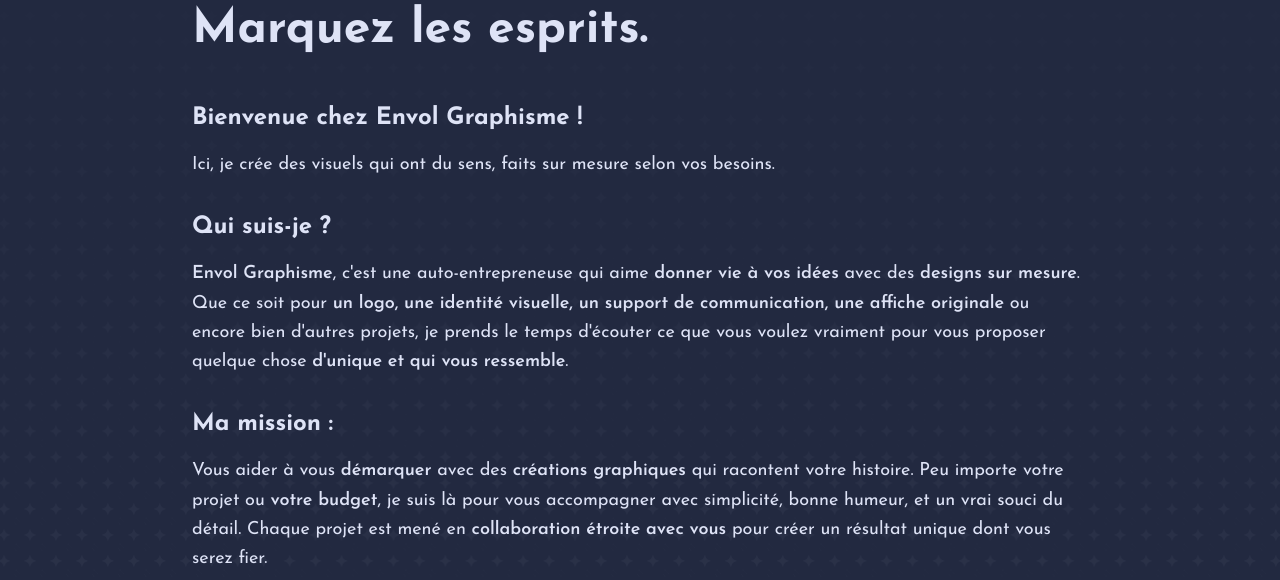
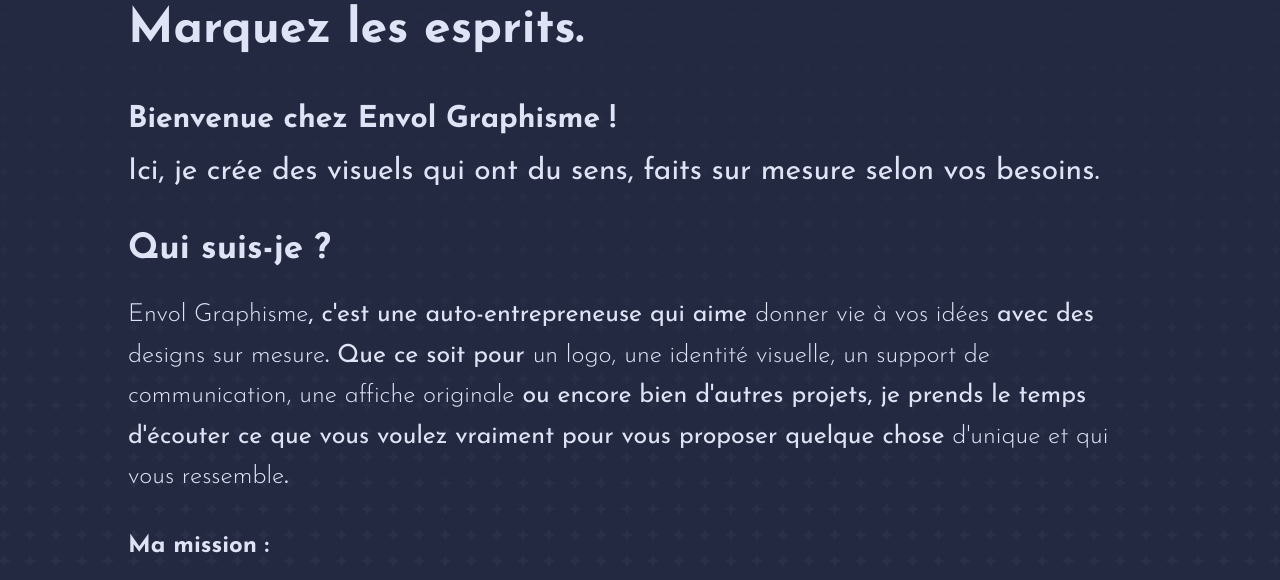
Before and after one commit to Xeloriom/Envol-Graphisme, a website: page index.html in a window 1280 px wide. Shown: the part 890-1470 px from the top of the page. Drawn offline with nearby package versions, Linux system fonts and the light colour scheme.

Commit message:
etoile bg

```diff
--- a/index.html
+++ b/index.html
@@ -124,7 +124,7 @@
 
     <!-- Couche 1: Étoiles lointaines (plus lent) -->
     <div class="parallax-layer" data-speed="0.2">
-        <img src="./img/etoiles.svg" alt="" class="parallax-element w-full h-full object-cover opacity-60">
+        <img src="./img/Ciel%20étoilé.png" alt="" class="parallax-element w-full h-full object-cover opacity-60">
     </div>
 
     <!-- Couche 3: Lune -->
@@ -183,7 +183,7 @@
 </section>
 
 <!-- Section Bienvenue -->
-<section id="bienvenue" class="relative min-h-screen py-24 px-8 bg-[#222940]">
+<section id="bienvenue" class="relative min-h-screen py-24 px-0 bg-[#222940]">
 
     <!-- Fond avec parallax -->
     <div class="absolute h-[100vw] inset-0 bg-[url('/img/Motif%20étoiles%20blanches.svg')] bg-cover bg-center opacity-10 [mask-image:linear-gradient(to_top,rgba(0,0,0,0.8),rgba(0,0,0,0))] [-webkit-mask-image:-webkit-gradient(linear,left_bottom,left_top,from(rgba(0,0,0,0.8)),to(rgba(0,0,0,0)))]"></div>
@@ -191,24 +191,24 @@
 
 
     <!-- Contenu -->
-    <div class="relative z-10 max-w-4xl mx-auto text-[#DEE3F6]">
+    <div class="relative z-10 max-w-[80%] mx-auto text-[#DEE3F6]">
         <h2 class="text-5xl font-bold mb-12">Marquez les esprits.</h2>
 
-        <div class="space-y-8 text-lg leading-relaxed">
+        <div class="space-y-8  leading-relaxed">
             <div>
-                <h3 class="text-2xl font-bold mb-4">Bienvenue chez Envol Graphisme !</h3>
-                <p>Ici, je crée des visuels qui ont du sens, faits sur mesure selon vos besoins.</p>
+                <h3 class="text-3xl font-bold mb-4">Bienvenue chez Envol Graphisme !</h3>
+                <p class="text-3xl">Ici, je crée des visuels qui ont du sens, faits sur mesure selon vos besoins.</p>
             </div>
 
             <div>
-                <h3 class="text-2xl font-bold mb-4">Qui suis-je ?</h3>
-                <p>
-                    <span class="font-semibold">Envol Graphisme</span>, c'est une auto-entrepreneuse qui aime
-                    <span class="font-semibold">donner vie à vos idées</span> avec des
-                    <span class="font-semibold">designs sur mesure</span>. Que ce soit pour
-                    <span class="font-semibold">un logo, une identité visuelle, un support de communication, une affiche originale</span>
+                <h3 class="text-[35px] font-bold mb-4">Qui suis-je ?</h3>
+                <p class="text-[25px]">
+                    <span class="font-light">Envol Graphisme</span>, c'est une auto-entrepreneuse qui aime
+                    <span class="font-light">donner vie à vos idées</span> avec des
+                    <span class="font-light">designs sur mesure</span>. Que ce soit pour
+                    <span class="font-light">un logo, une identité visuelle, un support de communication, une affiche originale</span>
                     ou encore bien d'autres projets, je prends le temps d'écouter ce que vous voulez vraiment pour vous proposer quelque chose
-                    <span class="font-semibold">d'unique et qui vous ressemble</span>.
+                    <span class="font-light">d'unique et qui vous ressemble</span>.
                 </p>
             </div>
 
```
Also changed, not shown: img/Ciel étoilé.png (added).
